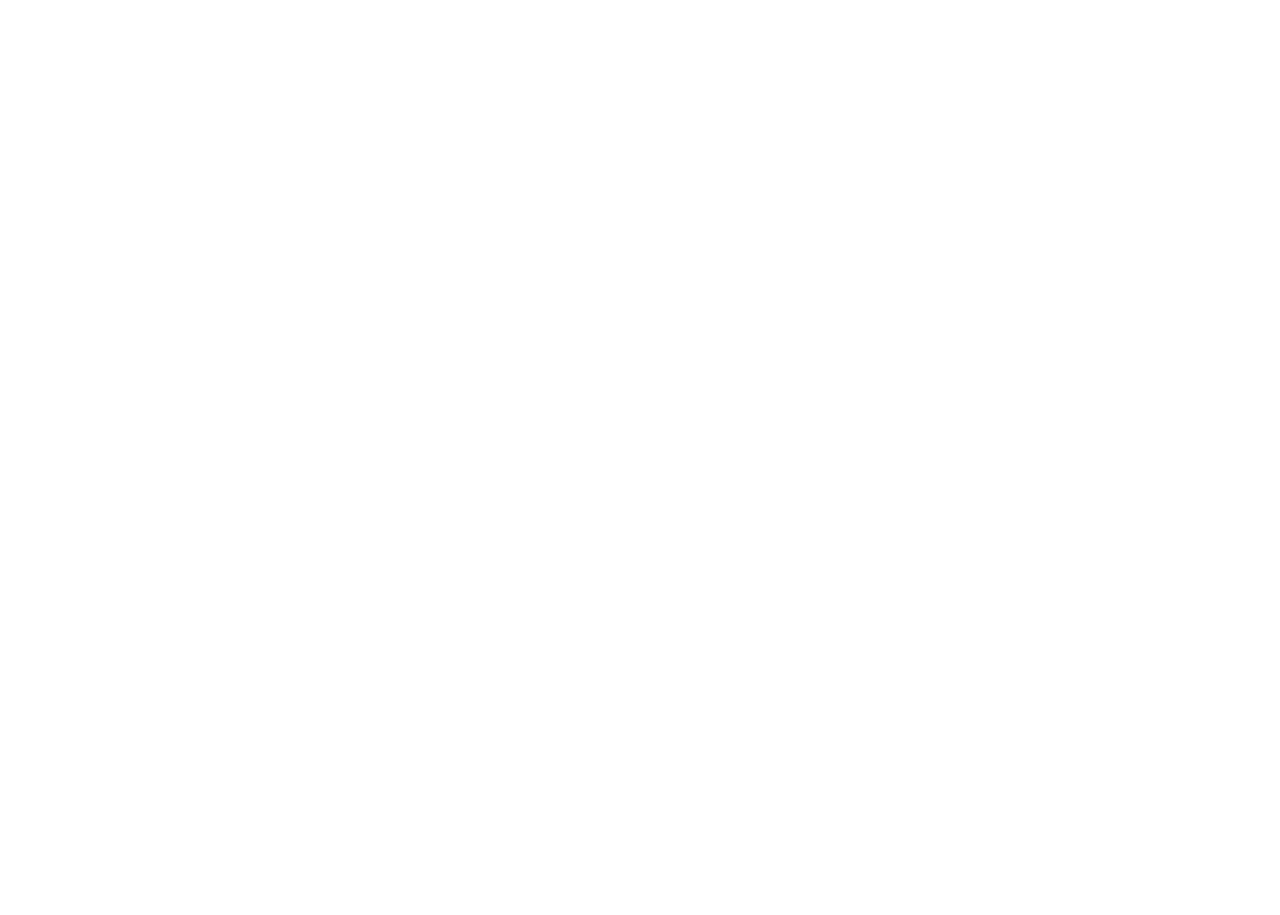
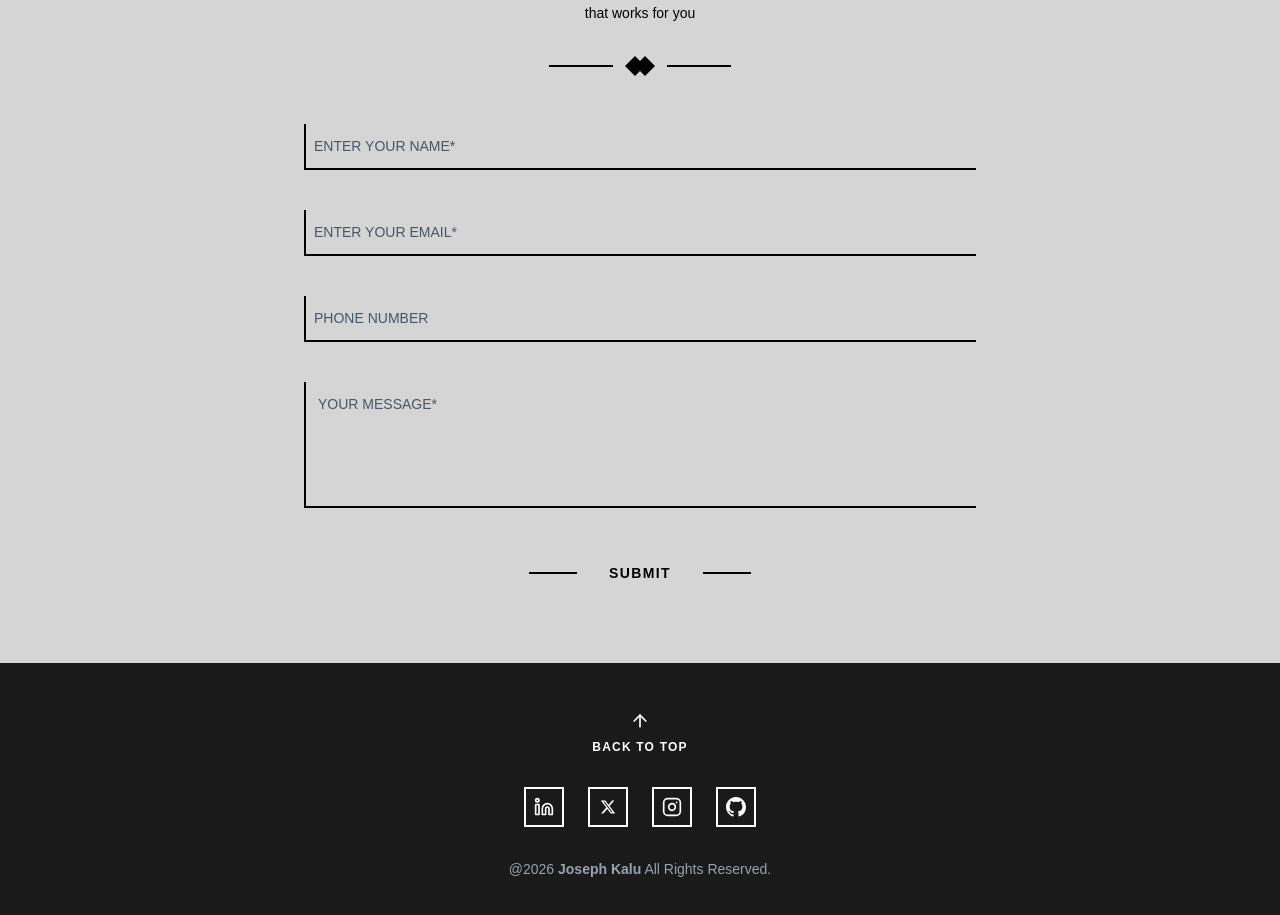
Before and after one commit to JoeJoe-dev/portfolio, a Next.js app: page / in a window 1280 px wide. Shown: the part 5102-6017 px from the top of the page. Before the commit the page ends 4897 px from the top, so only its background shows below. Built offline with nearby package versions, Linux system fonts and the light colour scheme.

Commit message:
Completed Desktop view for Hompage

```diff
--- /dev/null
+++ b/Components/ContactSection.js
@@ -0,0 +1,132 @@
+import React, { useState } from "react";
+
+export default function ContactSection() {
+  const [formData, setFormData] = useState({
+    name: "",
+    email: "",
+    phone: "",
+    message: "",
+  });
+
+  const handleChange = (e) => {
+    setFormData({
+      ...formData,
+      [e.target.name]: e.target.value,
+    });
+  };
+
+  const handleSubmit = () => {
+    // Handle form submission here
+    console.log("Form submitted:", formData);
+    alert("Message sent successfully!");
+    setFormData({ name: "", email: "", phone: "", message: "" });
+  };
+
+  return (
+    <section className="bg-[#D5D5D5] py-20 px-8 font-sans">
+      <div className="max-w-2xl mx-auto">
+        {/* Title */}
+        <div className="flex justify-center mb-8">
+          <div className="border-4 border-gray-600 px-20 py-4 ">
+            <h2 className="text-2xl font-bold tracking-[0.3em] text-gray-700">
+              CONTACT
+            </h2>
+          </div>
+        </div>
+
+        {/* Description */}
+        <p className="text-center text-sm text-black leading-relaxed mb-8 max-w-xl mx-auto">
+          Reach out to discuss a potential hire or a new website project. Let’s create a digital home that works for you
+        </p>
+
+        {/* Decorative Divider */}
+        <div className="flex justify-center items-center mb-12">
+          <div className="w-16 h-[2px] bg-black"></div>
+          <div className="mx-3">
+            <svg
+              width="30"
+              height="20"
+              viewBox="0 0 30 20"
+              fill="none"
+              xmlns="http://www.w3.org/2000/svg"
+            >
+              <path d="M0 10 L10 0 L20 10 L10 20 Z" fill="black" />
+              <path d="M10 10 L20 0 L30 10 L20 20 Z" fill="black" />
+            </svg>
+          </div>
+          <div className="w-16 h-[2px] bg-black"></div>
+        </div>
+
+        {/* Contact Form */}
+        <div className="space-y-6 text-black">
+          {/* Name Input */}
+          <div>
+            <input
+              type="text"
+              name="name"
+              placeholder="ENTER YOUR NAME*"
+              value={formData.name}
+              onChange={handleChange}
+              className="w-full bg-transparent border-b-2 border-l-2 border-black px-2 py-3 text-sm placeholder-gray-600
+              focus:outline-none focus:border-gray-700 transition-colors mb-4"
+            />
+          </div>
+
+          {/* Email Input */}
+          <div>
+            <input
+              type="email"
+              name="email"
+              placeholder="ENTER YOUR EMAIL*"
+              value={formData.email}
+              onChange={handleChange}
+              className="w-full bg-transparent border-b-2 border-l-2 border-black px-2 py-3 text-sm
+              placeholder-gray-600 focus:outline-none focus:border-gray-700 transition-colors mb-4"
+            />
+          </div>
+
+          {/* Phone Input */}
+          <div>
+            <input
+              type="tel"
+              name="phone"
+              placeholder="PHONE NUMBER"
+              value={formData.phone}
+              onChange={handleChange}
+              className="w-full bg-transparent border-b-2 border-l-2 border-black px-2 py-3 text-sm
+              placeholder-gray-600 focus:outline-none focus:border-gray-700 transition-colors mb-4"
+            />
+          </div>
+
+          {/* Message Textarea */}
+          <div>
+            <textarea
+              name="message"
+              placeholder="YOUR MESSAGE*"
+              value={formData.message}
+              onChange={handleChange}
+              rows="5"
+              className="w-full bg-transparent border-b-2 border-l-2 border-black px-3 py-3 text-sm
+              placeholder-gray-600 focus:outline-none focus:border-gray-700 transition-colors resize-none"
+            ></textarea>
+          </div>
+
+          {/* Submit Button */}
+          <div className="flex justify-center pt-6">
+            <div className="flex items-center gap-4">
+              <div className="w-12 h-[2px] bg-black"></div>
+              <button
+                onClick={handleSubmit}
+                className="text-black text-sm font-bold tracking-widest hover:opacity-70
+                transition-opacity px-4 cursor-pointer"
+              >
+                SUBMIT
+              </button>
+              <div className="w-12 h-[2px] bg-black"></div>
+            </div>
+          </div>
+        </div>
+      </div>
+    </section>
+  );
+}
--- /dev/null
+++ b/Components/Footer.js
@@ -0,0 +1,87 @@
+import React from 'react';
+import { Linkedin, Instagram, ArrowUp } from 'lucide-react';
+
+export default function Footer() {
+  const scrollToTop = () => {
+    window.scrollTo({
+      top: 0,
+      behavior: 'smooth'
+    });
+  };
+
+  return (
+    <footer className="bg-[#1a1a1a] text-white py-12 px-8 font-sans">
+      <div className="max-w-6xl mx-auto">
+        {/* Back to Top Button */}
+        <div className="flex justify-center mb-8">
+          <button
+            onClick={scrollToTop}
+            className="flex flex-col items-center gap-2 cursor-pointer outline-none hover:opacity-70 transition-opacity group"
+          >
+            <ArrowUp size={20} className="text-white" />
+            <span className="text-xs tracking-widest font-bold">BACK TO TOP</span>
+          </button>
+        </div>
+
+        {/* Social Icons */}
+        <div className="flex justify-center gap-6 mb-8">
+          <a
+            href="https://www.linkedin.com/in/joseph-kalu-934506237"
+            target="_blank"
+            rel="noopener noreferrer"
+            className="w-10 h-10 border-2 border-white flex items-center justify-center hover:bg-white hover:text-black transition-all duration-300"
+          >
+            <Linkedin size={20} />
+          </a>
+          <a
+            href="https://x.com/JosephKalu001"
+            target="_blank"
+            rel="noopener noreferrer"
+            className="w-10 h-10 border-2 border-white flex items-center justify-center hover:bg-white hover:text-black transition-all duration-300"
+          >
+            <svg
+              width="16"
+              height="16"
+              viewBox="0 0 24 24"
+              fill="currentColor"
+              xmlns="http://www.w3.org/2000/svg"
+            >
+              <path d="M18.244 2.25h3.308l-7.227 8.26 8.502 11.24H16.17l-5.214-6.817L4.99 21.75H1.68l7.73-8.835L1.254 2.25H8.08l4.713 6.231zm-1.161 17.52h1.833L7.084 4.126H5.117z" />
+            </svg>
+          </a>
+          <a
+            href="https://www.instagram.com/josephkalu44"
+            target="_blank"
+            rel="noopener noreferrer"
+            className="w-10 h-10 border-2 border-white flex items-center justify-center hover:bg-white hover:text-black transition-all duration-300"
+          >
+            <Instagram size={20} />
+          </a>
+          <a
+            href="https://github.com/JoeJoe-dev"
+            target="_blank"
+            rel="noopener noreferrer"
+            className="w-10 h-10 border-2 border-white flex items-center justify-center hover:bg-white hover:text-black transition-all duration-300"
+          >
+            <svg
+              width="20"
+              height="20"
+              viewBox="0 0 24 24"
+              fill="currentColor"
+              xmlns="http://www.w3.org/2000/svg"
+            >
+              <path d="M12 0C5.37 0 0 5.37 0 12c0 5.31 3.435 9.795 8.205 11.385.6.105.825-.255.825-.57 0-.285-.015-1.23-.015-2.235-3.015.555-3.795-.735-4.035-1.41-.135-.345-.72-1.41-1.23-1.695-.42-.225-1.02-.78-.015-.795.945-.015 1.62.87 1.845 1.23 1.08 1.815 2.805 1.305 3.495.99.105-.78.42-1.305.765-1.605-2.67-.3-5.46-1.335-5.46-5.925 0-1.305.465-2.385 1.23-3.225-.12-.3-.54-1.53.12-3.18 0 0 1.005-.315 3.3 1.23.96-.27 1.98-.405 3-.405s2.04.135 3 .405c2.295-1.56 3.3-1.23 3.3-1.23.66 1.65.24 2.88.12 3.18.765.84 1.23 1.905 1.23 3.225 0 4.605-2.805 5.625-5.475 5.925.435.375.81 1.095.81 2.22 0 1.605-.015 2.895-.015 3.3 0 .315.225.69.825.57A12.02 12.02 0 0024 12c0-6.63-5.37-12-12-12z" />
+            </svg>
+          </a>
+        </div>
+
+        {/* Copyright Text */}
+        <div className="text-center">
+          <p className="text-sm text-gray-400">
+            @2026 <span className="font-semibold">Joseph Kalu</span> All Rights Reserved.
+          </p>
+        </div>
+      </div>
+    </footer>
+  );
+}
--- a/Components/Portfoliosectio.js
+++ b/Components/PortfolioSection.js
@@ -129,7 +129,7 @@
                 <div className="flex items-center gap-4 opacity-0 group-hover:opacity-100 transition-opacity duration-300
                      absolute inset-0 flex flex-col items-center justify-center text-center p-8">
                     <h3 className="text-4xl font-bold mb-4">{project.title}</h3>
-                    <p className="text-sm text-gray-300 mb-6">{project.description}</p>
+                    <p className="text-sm font-bold text-gray-300 mb-6">{project.description}</p>
                     <div className="flex items-center gap-4">
                         <div className="w-12 h-[1px] bg-white"></div>
                         <a
--- a/app/Homepage.js
+++ b/app/Homepage.js
@@ -3,7 +3,9 @@
 import ITberries from '@/Components/ITBerries';
 import AboutSection from '@/Components/AboutSection';
 import Skills from '@/Components/Skills';
-import PortfolioSection from '@/Components/Portfoliosectio';
+import PortfolioSection from '@/Components/PortfolioSection';
+import ContactSection from '@/Components/ContactSection';
+import Footer from '@/Components/Footer';
 
 export default function Homepage () {
     return(
@@ -24,6 +26,12 @@
 
             {/* Portfolio Section */}
             <PortfolioSection />
+
+            {/* Contact Section */}
+            <ContactSection />
+
+            {/* Footer */}
+            <Footer />
         </div>
     )
 }
```
